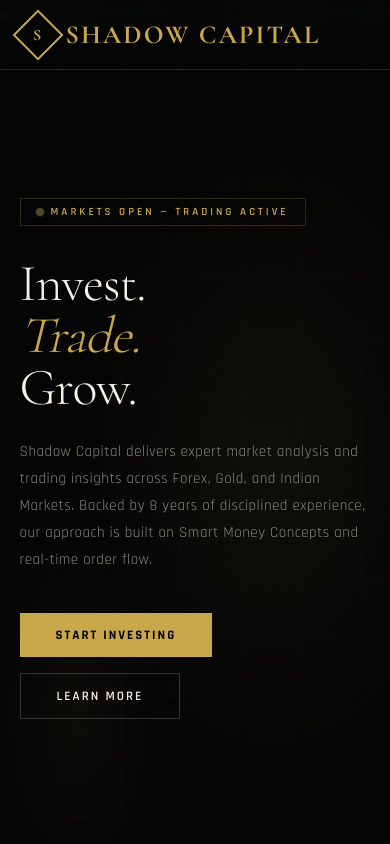
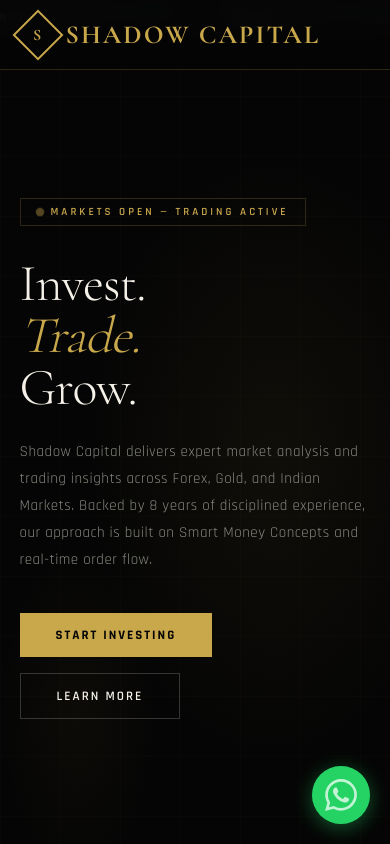
Before and after one commit to sanjanagup004/Shadow-Capital, a plain HTML site: page index.html in a window 390 px wide. Shown: the top 844 px of the page. Drawn offline with nearby package versions, Linux system fonts and the light colour scheme.

Commit message:
updated project

```diff
--- a/index.html
+++ b/index.html
@@ -547,6 +547,63 @@
     nav .nav-links, nav .nav-cta { display:none; }
     .about-right::after { display:none; }
   }
+
+  /* WHATSAPP FAB */
+  .whatsapp-fab {
+    position: fixed;
+    bottom: 32px; right: 32px;
+    z-index: 999;
+    display: flex; align-items: center; gap: 12px;
+  }
+  .whatsapp-fab a {
+    width: 58px; height: 58px;
+    background: #25D366;
+    border-radius: 50%;
+    display: flex; align-items: center; justify-content: center;
+    box-shadow: 0 4px 20px rgba(37,211,102,0.4);
+    text-decoration: none;
+    transition: transform 0.3s, box-shadow 0.3s;
+    position: relative;
+  }
+  .whatsapp-fab a:hover {
+    transform: scale(1.1);
+    box-shadow: 0 6px 28px rgba(37,211,102,0.6);
+  }
+  .whatsapp-fab a svg {
+    width: 32px; height: 32px; fill: #fff;
+  }
+  .whatsapp-fab a::before {
+    content: '';
+    position: absolute; inset: 0;
+    border-radius: 50%;
+    background: rgba(37,211,102,0.35);
+    animation: wa-pulse 2.5s ease-out infinite;
+  }
+  @keyframes wa-pulse {
+    0%   { transform: scale(1);   opacity: 0.8; }
+    70%  { transform: scale(1.55); opacity: 0; }
+    100% { transform: scale(1.55); opacity: 0; }
+  }
+  .whatsapp-tooltip {
+    background: #1a1a1a;
+    border: 1px solid rgba(37,211,102,0.3);
+    color: #fff;
+    font-size: 13px; font-weight: 600;
+    letter-spacing: 0.5px;
+    padding: 8px 16px;
+    border-radius: 4px;
+    white-space: nowrap;
+    opacity: 0; pointer-events: none;
+    transform: translateX(10px);
+    transition: opacity 0.3s, transform 0.3s;
+  }
+  .whatsapp-fab:hover .whatsapp-tooltip {
+    opacity: 1; transform: translateX(0);
+  }
+  @media (max-width:768px) {
+    .whatsapp-fab { bottom: 20px; right: 20px; }
+    .whatsapp-tooltip { display: none; }
+  }
 </style>
 </head>
 <body>
@@ -922,5 +979,15 @@
     }, 3000);
   }
 </script>
+<!-- WHATSAPP FAB -->
+<div class="whatsapp-fab">
+  <span class="whatsapp-tooltip">Chat on WhatsApp</span>
+  <a href="https://wa.me/919794252812" target="_blank" rel="noopener" aria-label="Chat on WhatsApp">
+    <svg xmlns="http://www.w3.org/2000/svg" viewBox="0 0 24 24">
+      <path d="M17.472 14.382c-.297-.149-1.758-.867-2.03-.967-.273-.099-.471-.148-.67.15-.197.297-.767.966-.94 1.164-.173.199-.347.223-.644.075-.297-.15-1.255-.463-2.39-1.475-.883-.788-1.48-1.761-1.653-2.059-.173-.297-.018-.458.13-.606.134-.133.298-.347.446-.52.149-.174.198-.298.298-.497.099-.198.05-.371-.025-.52-.075-.149-.669-1.612-.916-2.207-.242-.579-.487-.5-.669-.51-.173-.008-.371-.01-.57-.01-.198 0-.52.074-.792.372-.272.297-1.04 1.016-1.04 2.479 0 1.462 1.065 2.875 1.213 3.074.149.198 2.096 3.2 5.077 4.487.709.306 1.262.489 1.694.625.712.227 1.36.195 1.871.118.571-.085 1.758-.719 2.006-1.413.248-.694.248-1.289.173-1.413-.074-.124-.272-.198-.57-.347m-5.421 7.403h-.004a9.87 9.87 0 01-5.031-1.378l-.361-.214-3.741.982.998-3.648-.235-.374a9.86 9.86 0 01-1.51-5.26c.001-5.45 4.436-9.884 9.888-9.884 2.64 0 5.122 1.03 6.988 2.898a9.825 9.825 0 012.893 6.994c-.003 5.45-4.437 9.884-9.885 9.884m8.413-18.297A11.815 11.815 0 0012.05 0C5.495 0 .16 5.335.157 11.892c0 2.096.547 4.142 1.588 5.945L.057 24l6.305-1.654a11.882 11.882 0 005.683 1.448h.005c6.554 0 11.89-5.335 11.893-11.893a11.821 11.821 0 00-3.48-8.413z"/>
+    </svg>
+  </a>
+</div>
+
 </body>
 </html>
```
